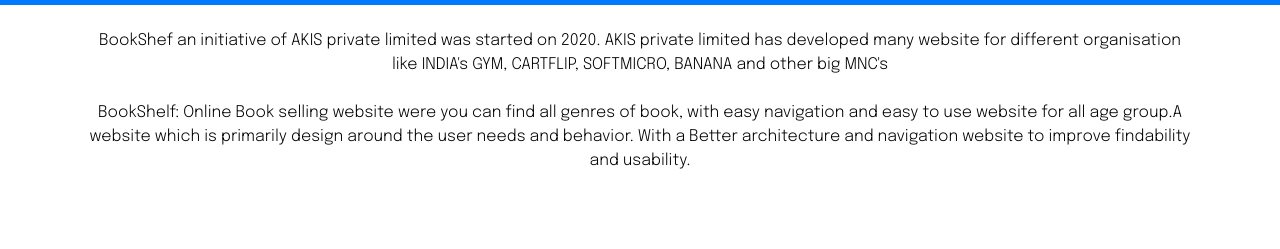
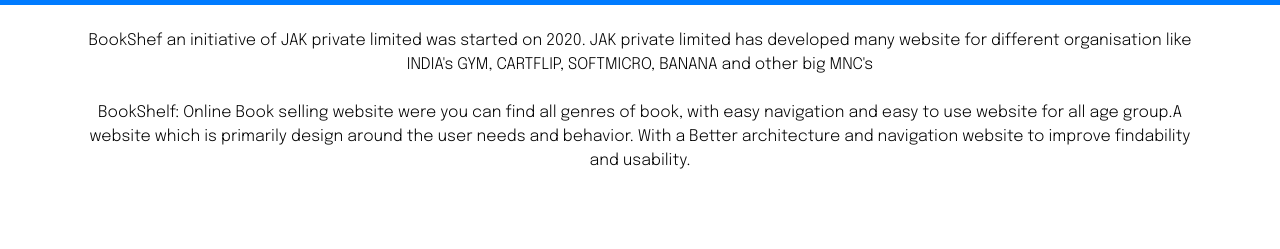
Before and after one commit to Ambuj31/Bookshelf, a plain HTML site: page signup.html in a window 1280 px wide. Shown: the part 51-300 px from the top of the page. Drawn offline with nearby package versions, Linux system fonts and the light colour scheme; a script that the page names is missing.

Commit message:
Update signup.html

```diff
--- a/signup.html
+++ b/signup.html
@@ -42,7 +42,7 @@
     <b><h5>ABOUT</b></h5>
     <br>
 
-    BookShef an initiative of AKIS private limited was started on 2020. AKIS private limited has developed many website for different organisation like INDIA's GYM, CARTFLIP, SOFTMICRO, BANANA and other big MNC's
+    BookShef an initiative of JAK private limited was started on 2020. JAK private limited has developed many website for different organisation like INDIA's GYM, CARTFLIP, SOFTMICRO, BANANA and other big MNC's
 
     <br><br>
 
```
